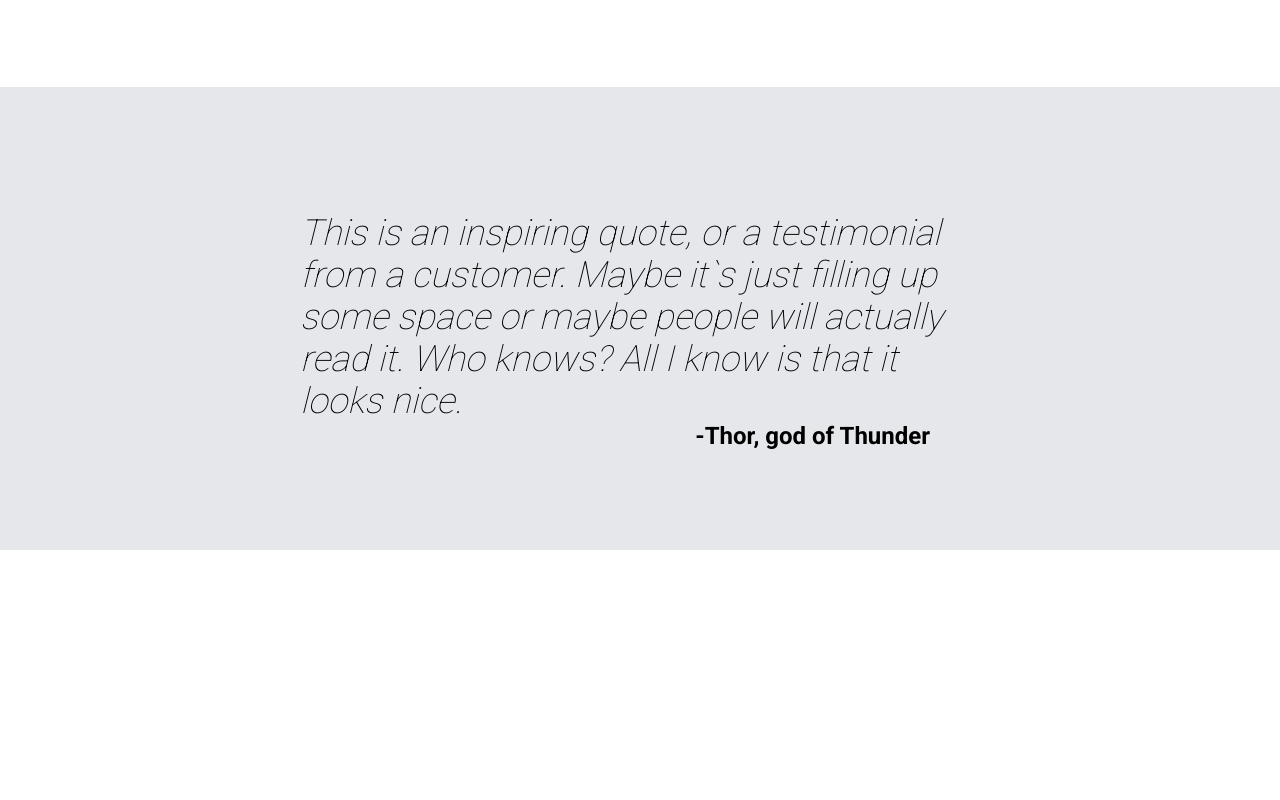
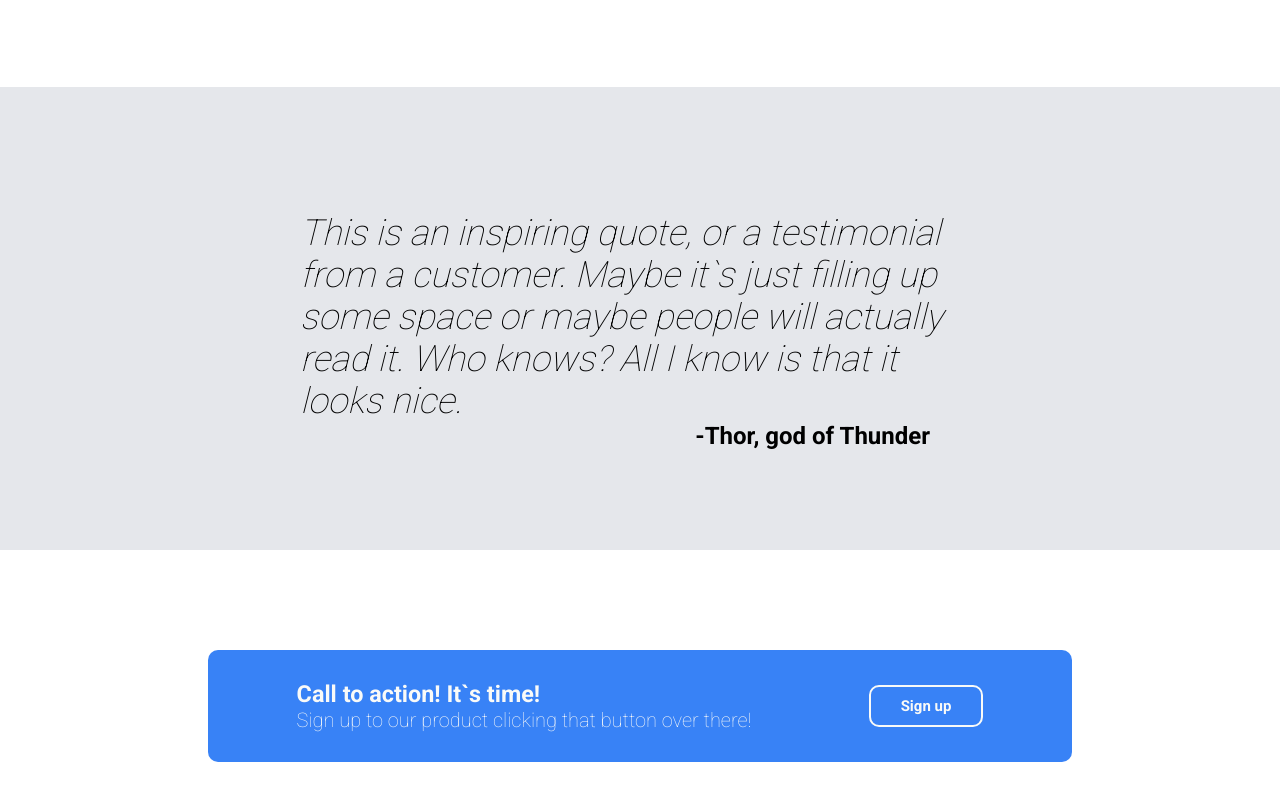
Before and after one commit to Gepoverlow/landing_page, a plain HTML site: page index.html in a window 1280 px wide. Shown: the part 950-1750 px from the top of the page. Before the commit the page ends 1500 px from the top, so only its background shows below. Drawn offline with Linux system fonts and the light colour scheme.

Commit message:
implemented the call to action section

```diff
--- a/index.html
+++ b/index.html
@@ -89,7 +89,15 @@
         </p>
         <p class="author">-Thor, god of Thunder</p>
       </div>
-      <div class="container-action"></div>
+      <div class="container-action">
+        <div class="action-main">
+          <div class="action-main-text">
+            <h3>Call to action! It`s time!</h3>
+            <p>Sign up to our product clicking that button over there!</p>
+          </div>
+          <div class="action-main-button">Sign up</div>
+        </div>
+      </div>
       <footer class="contaier-footer"></footer>
     </div>
   </body>
--- a/styles.css
+++ b/styles.css
@@ -140,3 +140,37 @@ a {
   font-weight: bold;
   padding-right: 50px;
 }
+
+.container-action {
+  display: flex;
+  justify-content: center;
+  align-items: center;
+
+  padding: 100px;
+}
+
+.action-main {
+  display: flex;
+  justify-content: space-around;
+  align-items: center;
+  width: 80%;
+
+  background-color: #3882f6;
+  color: #f9faf8;
+  padding: 30px;
+
+  border-radius: 10px;
+}
+
+.action-main-text {
+  font-size: 20px;
+}
+
+.action-main-button {
+  border: 2px solid #f9faf8;
+  font-weight: bold;
+  font-size: 15px;
+  padding: 10px 30px;
+  border-radius: 10px;
+  cursor: pointer;
+}
```
